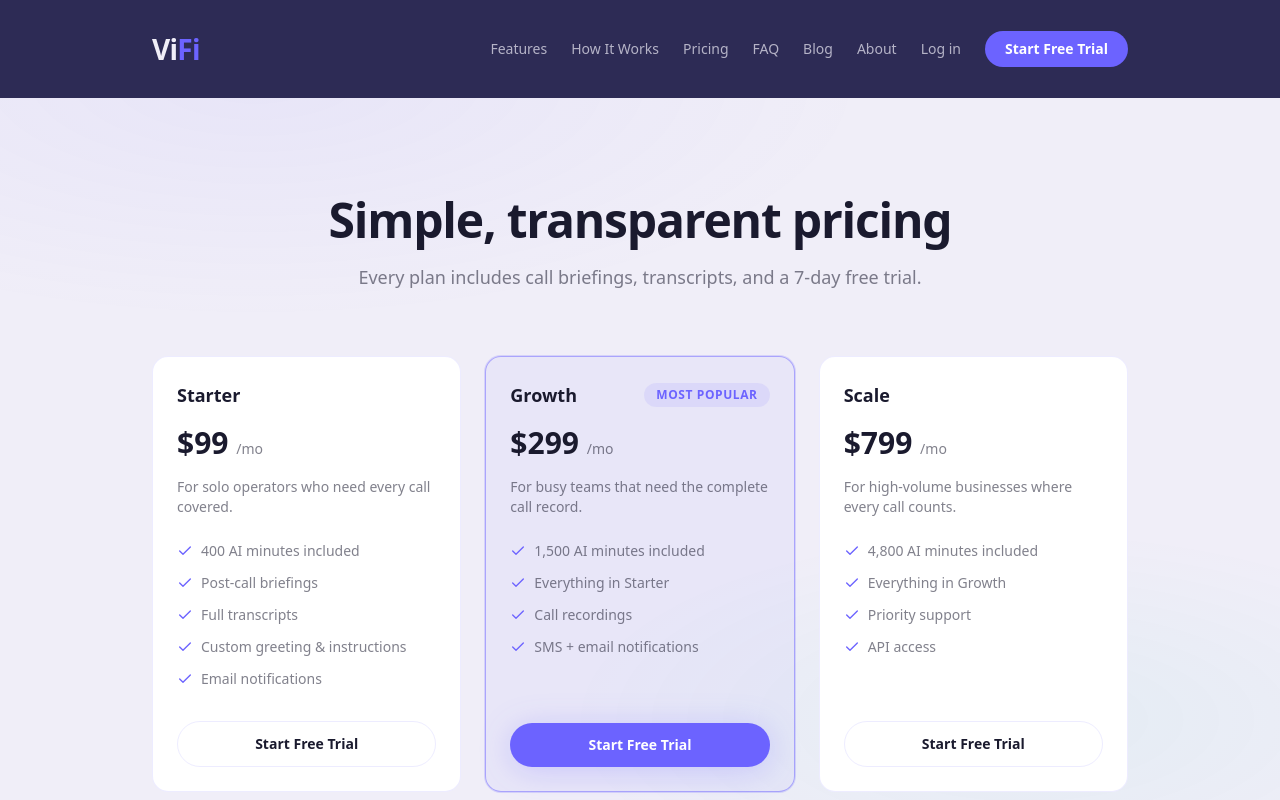
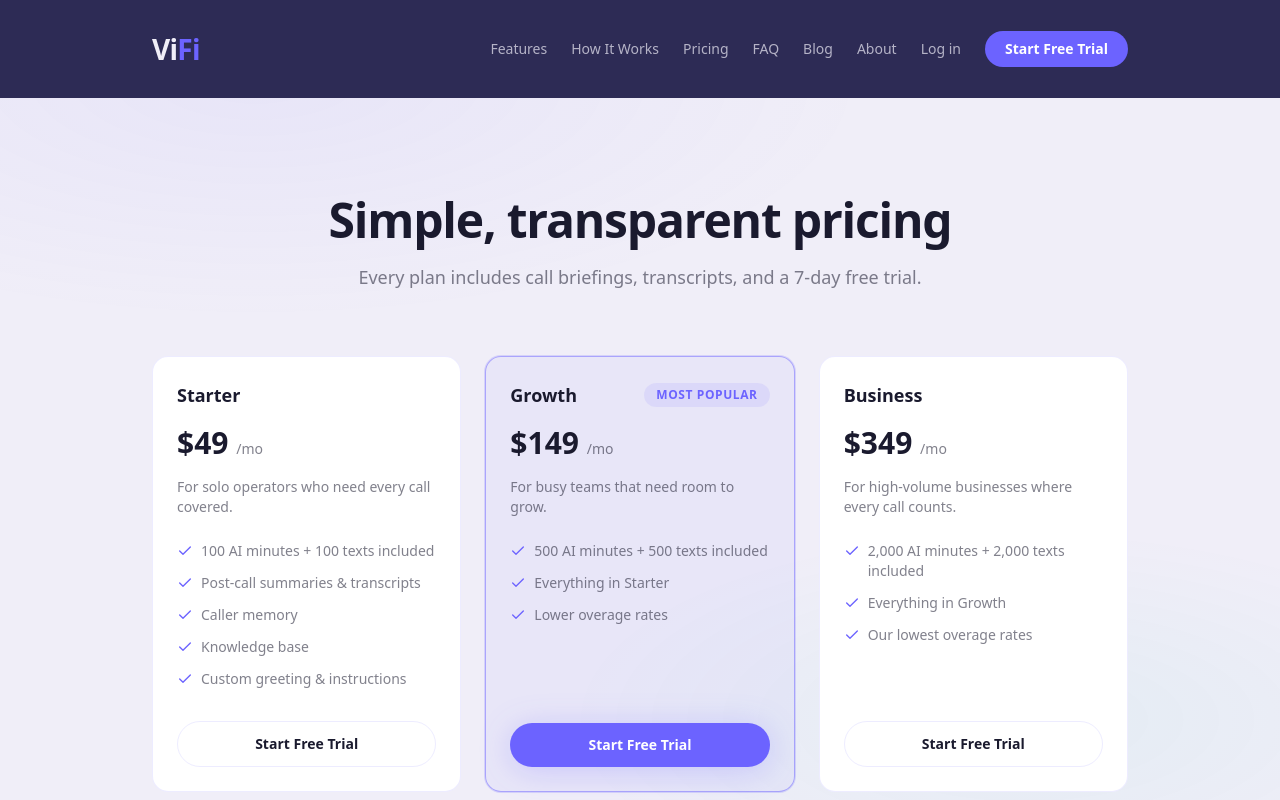
Before and after one commit to vifi-us/vifi-site, an Astro site: page /pricing in a window 1280 px wide. Shown: the top 800 px of the page. Built offline with nearby package versions, Linux system fonts and the light colour scheme; Astro itself is replaced by a stand-in of ours.

Commit message:
fix(pricing): update plans to the live catalog
Starter $49 (100 AI min + 100 texts), Growth $149 (500 + 500),
Business $349 (2,000 + 2,000), matching the plans actually sold in
the app. Removes unverifiable plan-gated claims (API access, priority
support, recordings as a paid tier) and corrects plan-change proration
wording.

```diff
--- a/src/content/faqs/what-does-vifi-cost.md
+++ b/src/content/faqs/what-does-vifi-cost.md
@@ -4,4 +4,4 @@ order: 21
 category: "pricing"
 ---
 
-ViFi offers three plans: Starter ($99/mo, 400 AI minutes), Growth ($299/mo, 1,500 AI minutes), and Scale ($799/mo, 4,800 AI minutes). All plans include call briefings, transcripts, and a 7-day free trial. See our [pricing page](/pricing) for full details.
+ViFi offers three plans: Starter ($49/mo, 100 AI minutes + 100 texts), Growth ($149/mo, 500 AI minutes + 500 texts), and Business ($349/mo, 2,000 AI minutes + 2,000 texts). All plans include call summaries, transcripts, and a 7-day free trial. See our [pricing page](/pricing) for full details.
--- a/src/data/pricing.ts
+++ b/src/data/pricing.ts
@@ -13,62 +13,61 @@ export interface PricingTier {
 export const pricingTiers: PricingTier[] = [
   {
     name: "Starter",
-    price: "$99",
+    price: "$49",
     period: "/mo",
     description: "For solo operators who need every call covered.",
-    includedMinutes: 400,
+    includedMinutes: 100,
     features: [
-      "400 AI minutes included",
-      "Post-call briefings",
-      "Full transcripts",
+      "100 AI minutes + 100 texts included",
+      "Post-call summaries & transcripts",
+      "Caller memory",
+      "Knowledge base",
       "Custom greeting & instructions",
-      "Email notifications",
     ],
     cta: "Start Free Trial",
   },
   {
     name: "Growth",
-    price: "$299",
+    price: "$149",
     period: "/mo",
-    description: "For busy teams that need the complete call record.",
-    includedMinutes: 1500,
+    description: "For busy teams that need room to grow.",
+    includedMinutes: 500,
     features: [
-      "1,500 AI minutes included",
+      "500 AI minutes + 500 texts included",
       "Everything in Starter",
-      "Call recordings",
-      "SMS + email notifications",
+      "Lower overage rates",
     ],
     cta: "Start Free Trial",
     highlighted: true,
     badge: "Most Popular",
   },
   {
-    name: "Scale",
-    price: "$799",
+    name: "Business",
+    price: "$349",
     period: "/mo",
     description: "For high-volume businesses where every call counts.",
-    includedMinutes: 4800,
+    includedMinutes: 2000,
     features: [
-      "4,800 AI minutes included",
+      "2,000 AI minutes + 2,000 texts included",
       "Everything in Growth",
-      "Priority support",
-      "API access",
+      "Our lowest overage rates",
     ],
     cta: "Start Free Trial",
   },
 ];
 
-// Overage rates per Standard AI Minute - not shown on the pricing page
-// but available for internal reference and other surfaces (e.g. docs, terms)
+// Overage rates - not shown on the pricing page but available for
+// internal reference and other surfaces (e.g. docs, terms)
 export interface OverageRate {
   tier: string;
   ratePerMinute: number;
+  ratePerSmsSegment: number;
 }
 
 export const overageRates: OverageRate[] = [
-  { tier: "Starter", ratePerMinute: 0.25 },
-  { tier: "Growth", ratePerMinute: 0.2 },
-  { tier: "Scale", ratePerMinute: 0.17 },
+  { tier: "Starter", ratePerMinute: 0.15, ratePerSmsSegment: 0.03 },
+  { tier: "Growth", ratePerMinute: 0.12, ratePerSmsSegment: 0.03 },
+  { tier: "Business", ratePerMinute: 0.1, ratePerSmsSegment: 0.02 },
 ];
 
 export interface PricingFAQ {
@@ -85,12 +84,12 @@ export const pricingFAQs: PricingFAQ[] = [
   {
     question: "What happens if I use all my included minutes?",
     answer:
-      "ViFi keeps answering. Your callers will never hit a dead end. Additional minutes are billed at an overage rate based on your plan, and we'll alert you as you get close to your limit.",
+      "ViFi keeps answering. Your callers will never hit a dead end. Additional minutes are billed at an overage rate based on your plan, and you can set usage alerts and spending limits from your dashboard.",
   },
   {
     question: "Can I change plans later?",
     answer:
-      "Yes. Upgrade or downgrade anytime from your dashboard. Changes take effect on your next billing cycle.",
+      "Yes. Upgrade or downgrade anytime from your dashboard. Charges are prorated automatically.",
   },
   {
     question: "Do I need a new phone number?",
```
